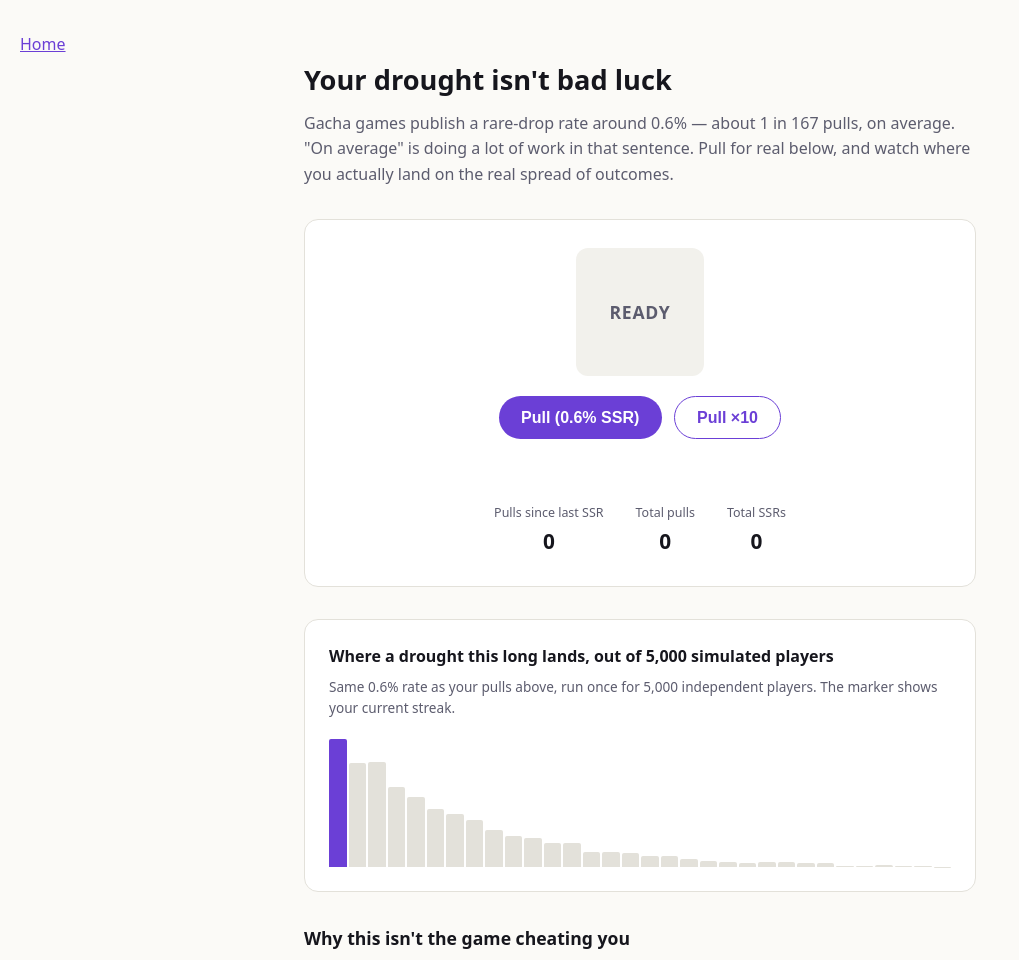
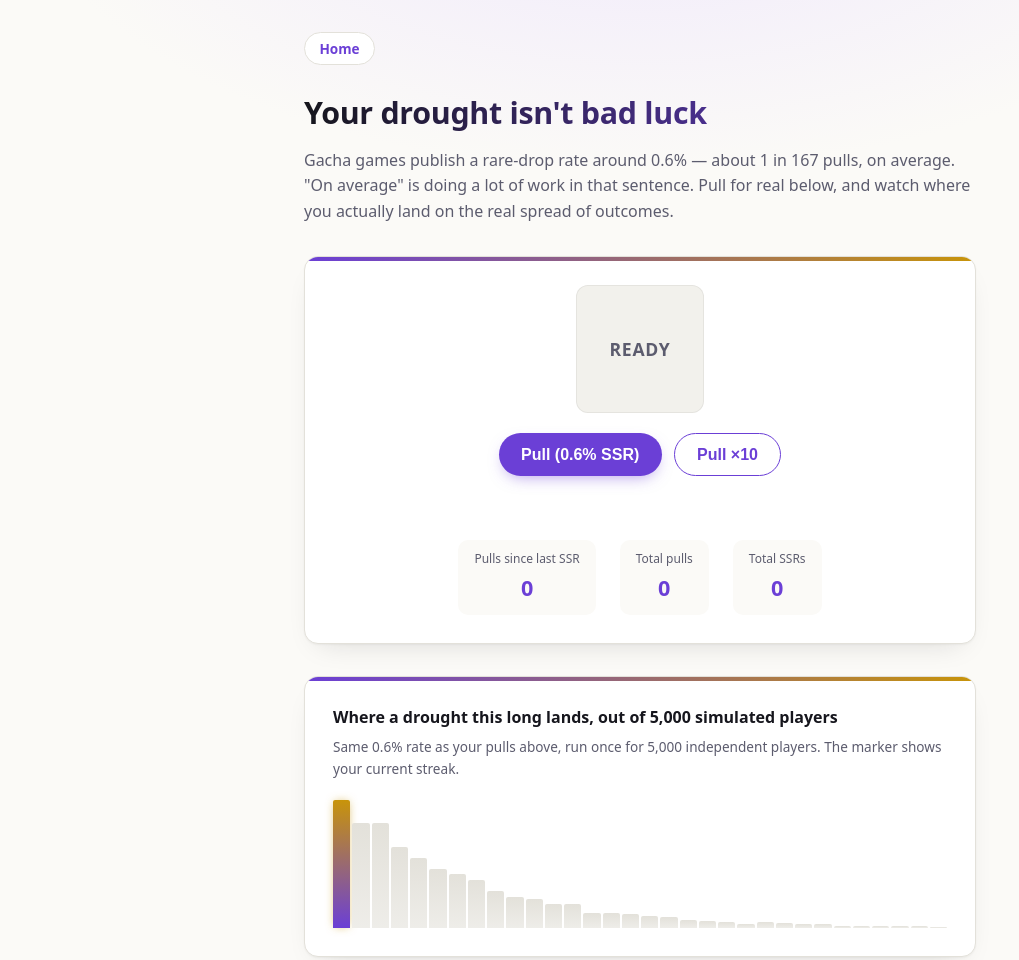
Before and after one commit to comp4020-agentic-coding-studio/comp4020-ass1-Trevorwrz, a website built with Vite: page index.html in a window 1280 px wide. Shown: the top 960 px of the page, without its empty margins (0-1019 px from the left). Built offline with nearby package versions, Linux system fonts and the light colour scheme.

Commit message:
style: add visual polish (depth, gradients, glow on SSR)

```diff
--- a/styles.css
+++ b/styles.css
@@ -5,6 +5,7 @@
   --card-bg: #fff;
   --line: #e3e1da;
   --accent: #6b3fd6;
+  --accent-soft: #efe8fc;
   --ssr: #c8940a;
   --ssr-bg: #fff6dc;
   --common-bg: #f2f1ec;
@@ -20,7 +21,14 @@ body {
   font-family: system-ui, sans-serif;
   line-height: 1.6;
   color: var(--ink);
-  background: var(--paper);
+  background:
+    radial-gradient(60rem 30rem at 50% -10%, var(--accent-soft), transparent 65%),
+    var(--paper);
+}
+
+header {
+  max-width: 42rem;
+  margin: 0 auto 1.5rem;
 }
 
 main {
@@ -32,9 +40,28 @@ a {
   color: var(--accent);
 }
 
+header nav a {
+  display: inline-block;
+  padding: 0.3rem 0.9rem;
+  border-radius: 999px;
+  background: var(--card-bg);
+  border: 1px solid var(--line);
+  font-size: 0.85rem;
+  font-weight: 600;
+  text-decoration: none;
+}
+
+header nav a:hover {
+  border-color: var(--accent);
+}
+
 h1 {
-  font-size: 1.7rem;
+  font-size: 1.9rem;
+  letter-spacing: -0.01em;
   margin: 0 0 0.6rem;
+  background: linear-gradient(90deg, var(--ink), var(--accent));
+  background-clip: text;
+  color: transparent;
 }
 
 .lede {
@@ -51,12 +78,28 @@ h1 {
   white-space: nowrap;
 }
 
-.puller {
+.puller,
+.histogram-section {
+  position: relative;
   background: var(--card-bg);
   border: 1px solid var(--line);
   border-radius: 14px;
   padding: 1.75rem;
   margin-bottom: 2rem;
+  box-shadow: 0 1px 2px rgb(22 22 29 / 4%), 0 12px 28px -16px rgb(22 22 29 / 18%);
+  overflow: hidden;
+}
+
+.puller::before,
+.histogram-section::before {
+  content: "";
+  position: absolute;
+  inset: 0 0 auto;
+  height: 4px;
+  background: linear-gradient(90deg, var(--accent), var(--ssr));
+}
+
+.puller {
   text-align: center;
 }
 
@@ -74,13 +117,16 @@ h1 {
   letter-spacing: 0.04em;
   background: var(--common-bg);
   color: var(--muted);
-  transition: transform 0.2s ease, background-color 0.2s ease, color 0.2s ease;
+  box-shadow: inset 0 0 0 1px rgb(22 22 29 / 6%);
+  transition: transform 0.2s ease, background-color 0.2s ease, color 0.2s ease,
+    box-shadow 0.2s ease;
 }
 
 .card[data-state="ssr"] {
-  background: var(--ssr-bg);
+  background: linear-gradient(160deg, var(--ssr-bg), #fff);
   color: var(--ssr);
   transform: scale(1.08);
+  box-shadow: 0 0 0 1px var(--ssr), 0 8px 24px -8px rgb(200 148 10 / 55%);
 }
 
 .card[data-state="common"] {
@@ -101,15 +147,18 @@ h1 {
   font-weight: 600;
   font-size: 1rem;
   cursor: pointer;
+  transition: transform 0.12s ease, filter 0.12s ease, background-color 0.12s ease;
 }
 
 #pull-button {
   background: var(--accent);
   color: #fff;
+  box-shadow: 0 6px 16px -6px rgb(107 63 214 / 55%);
 }
 
 #pull-button:hover {
   filter: brightness(1.08);
+  transform: translateY(-1px);
 }
 
 #pull-ten-button {
@@ -119,7 +168,8 @@ h1 {
 }
 
 #pull-ten-button:hover {
-  background: var(--common-bg);
+  background: var(--accent-soft);
+  transform: translateY(-1px);
 }
 
 .ten-pull-results {
@@ -136,17 +186,19 @@ h1 {
   height: 1.5rem;
   border-radius: 5px;
   background: var(--common-bg);
+  box-shadow: inset 0 0 0 1px rgb(22 22 29 / 6%);
 }
 
 .ten-pull-results .chip.ssr {
-  background: var(--ssr-bg);
+  background: linear-gradient(160deg, var(--ssr-bg), #fff);
   border: 1px solid var(--ssr);
+  box-shadow: 0 2px 8px -3px rgb(200 148 10 / 60%);
 }
 
 .stats {
   display: flex;
   justify-content: center;
-  gap: 2rem;
+  gap: 1.5rem;
   margin: 1.5rem 0 0;
 }
 
@@ -154,25 +206,23 @@ h1 {
   display: flex;
   flex-direction: column;
   align-items: center;
+  gap: 0.15rem;
+  padding: 0.6rem 1rem;
+  border-radius: 10px;
+  background: var(--paper);
 }
 
 .stats dt {
-  font-size: 0.78rem;
+  margin: 0;
+  font-size: 0.75rem;
   color: var(--muted);
 }
 
 .stats dd {
-  margin: 0.15rem 0 0;
-  font-size: 1.3rem;
+  margin: 0;
+  font-size: 1.35rem;
   font-weight: 700;
-}
-
-.histogram-section {
-  background: var(--card-bg);
-  border: 1px solid var(--line);
-  border-radius: 14px;
-  padding: 1.5rem;
-  margin-bottom: 2rem;
+  color: var(--accent);
 }
 
 .histogram-section h2 {
@@ -196,12 +246,19 @@ h1 {
 .bar {
   flex: 1;
   min-width: 2px;
-  background: var(--line);
+  background: linear-gradient(180deg, var(--line), color-mix(in srgb, var(--line) 60%, var(--card-bg)));
   border-radius: 2px 2px 0 0;
 }
 
 .bar.marker {
-  background: var(--accent);
+  background: linear-gradient(180deg, var(--ssr), var(--accent));
+  box-shadow: 0 0 10px -2px rgb(200 148 10 / 70%);
+}
+
+.explainer {
+  position: relative;
+  padding-left: 1rem;
+  border-left: 3px solid var(--accent-soft);
 }
 
 .explainer h2 {
```
